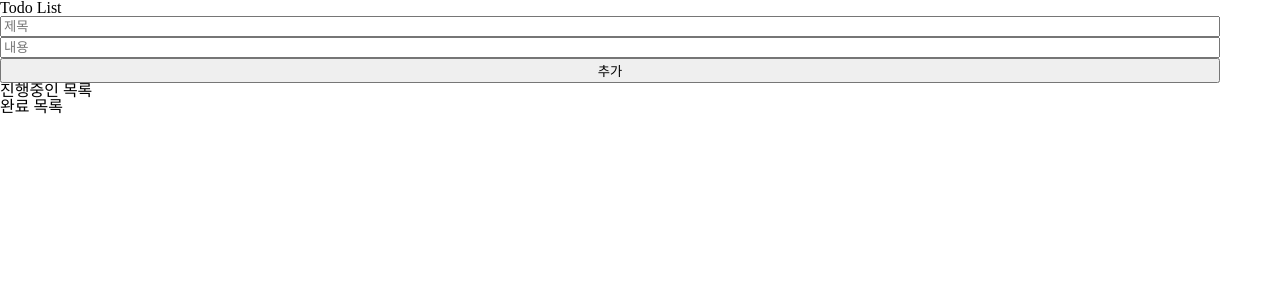
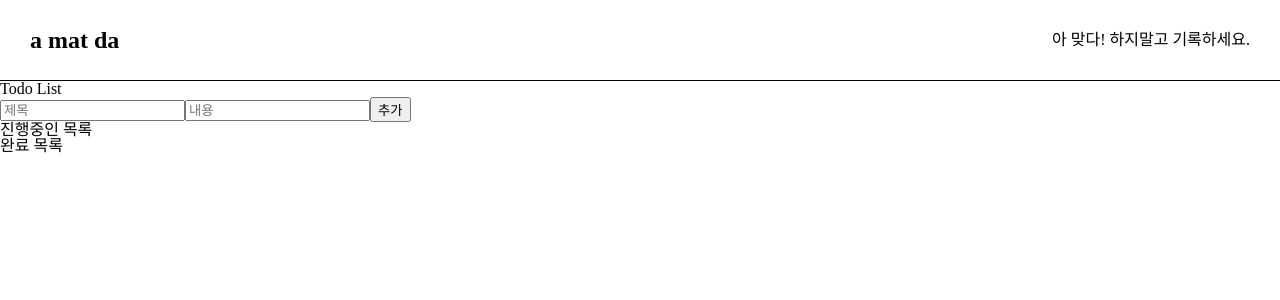
Before and after one commit to harry21-kr/amakdda, a React (Vite) app: page / in a window 1280 px wide. Shown: the top 300 px of the page. Built offline with nearby package versions, Linux system fonts and the light colour scheme.

Commit message:
(add) Header component

```diff
--- a/src/App.jsx
+++ b/src/App.jsx
@@ -1,5 +1,6 @@
 import { useState } from "react";
 import Button from "./components/Button";
+import Header from "./components/Header";
 import Input from "./components/Input";
 
 function App() {
@@ -38,7 +39,8 @@
   }
 
   return (
-    <main style={{ maxWidth: 1220, display: "flex", flexDirection: "column" }}>
+    <>
+      <Header />
       <h1>Todo List</h1>
       <Input value={title} onChange={setTitle} placeholder="제목" />
       <Input value={detail} onChange={setDetail} placeholder="내용" />
@@ -69,7 +71,7 @@
           );
         })}
       </section>
-    </main>
+    </>
   );
 }
 
--- /dev/null
+++ b/src/components/Header.jsx
@@ -0,0 +1,29 @@
+const Header = () => {
+  return (
+    <header
+      style={{
+        width: "100vw",
+        height: 80,
+        borderBottom: "1px solid black",
+        display: "flex",
+        justifyContent: "center",
+        alignItems: "center",
+      }}
+    >
+      <div
+        style={{
+          maxWidth: 1220,
+          width: "100%",
+          display: "flex",
+          justifyContent: "space-between",
+          alignItems: "center",
+        }}
+      >
+        <h1 style={{ fontSize: 24, fontWeight: "bold" }}>a mat da</h1>
+        <p>아 맞다! 하지말고 기록하세요.</p>
+      </div>
+    </header>
+  );
+};
+
+export default Header;
```
